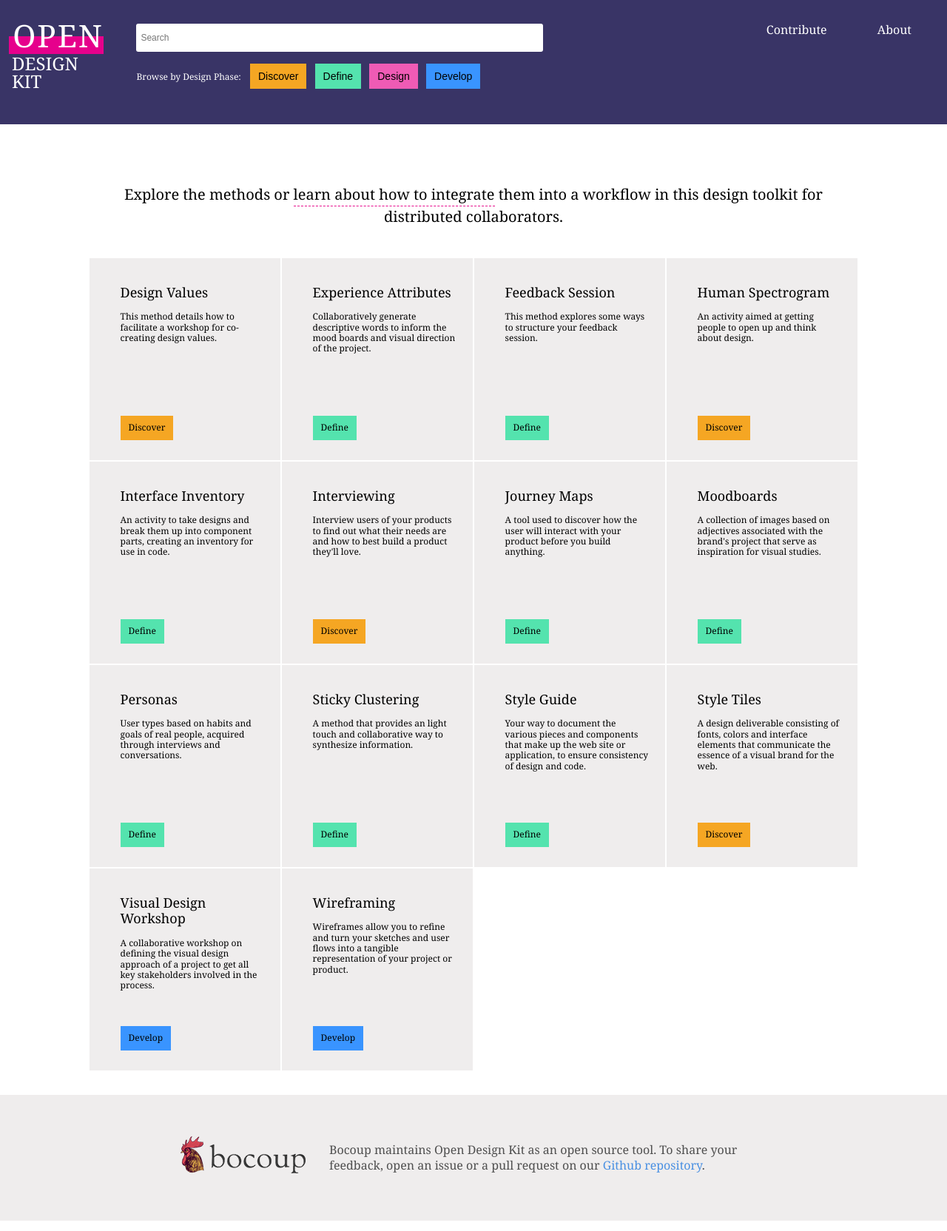
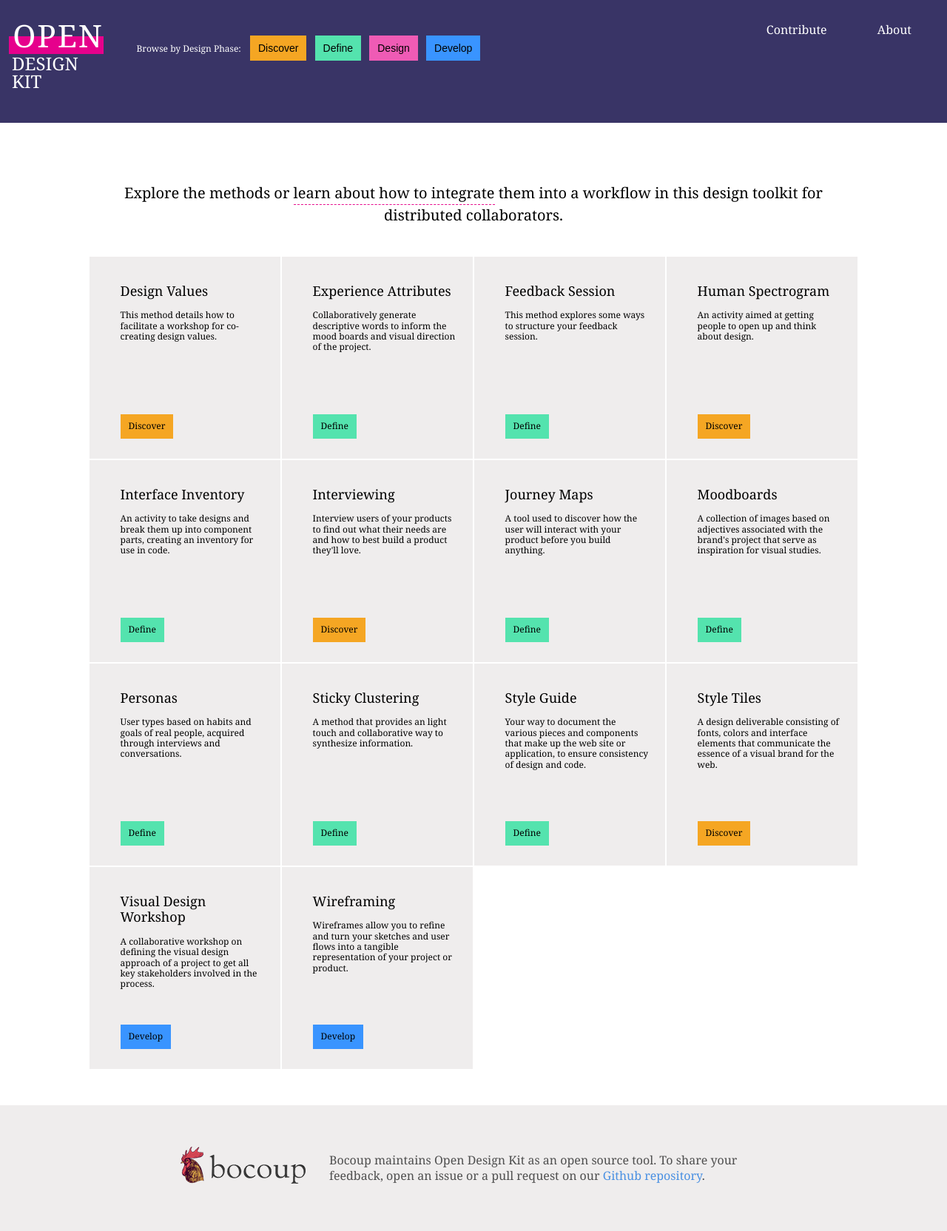
Before and after one commit to open-design-kit/opendesignkit, a Jekyll site: the page built from index.html, in a window 1280 px wide. Shown: the whole page at 74% size. Built offline with Jekyll 4.4.1, drawn with Linux system fonts in a browser that asks for light colours.

Commit message:
make the filters show up on all pages in the header, comment out search as we aren't doing that right away

```diff
--- a/_layouts/default.html
+++ b/_layouts/default.html
@@ -24,12 +24,11 @@
                 </div>
                 <!-- todo: submit on enter? -->
                 <div class="site-search">
-                    <form role="search">
+                    <!-- <form role="search">
                           <label class="a11y" for="search">Search</label>
                           <input class="input-search" type="text" placeholder="Search" />
                           <input class="a11y" type="submit" />
-                    </form>
-                    {% if page.type == "home" %}
+                    </form> -->
                     <div class="filter">
                         <div class="filter-label">Browse by Design Phase:</div>
                         <ul class="filter-buttons">
@@ -39,7 +38,6 @@
                             <li><button class="filter-button develop">Develop</button></li>
                         </ul>
                     </div>
-                    {% endif %}
                 </div>
                 <nav role="nav" class="site-nav">
                     <ul class="site-nav-list">
--- a/css/styles.css
+++ b/css/styles.css
@@ -293,7 +293,7 @@ a.site-nav-list-link:visited {
 footer {
     background-color: #EFEDED;
     color: #4f4f4f;
-    margin-top: 2rem;
+    margin-top: 3rem;
 }
 
 footer p {
--- a/index.html
+++ b/index.html
@@ -1,7 +1,6 @@
 ---
 layout: default
 title: Welcome to Open Design Kit
-type: home
 ---
 
 <div class="tabs" role="main">
```
Lines whose indentation alone changed are shown as unchanged.
